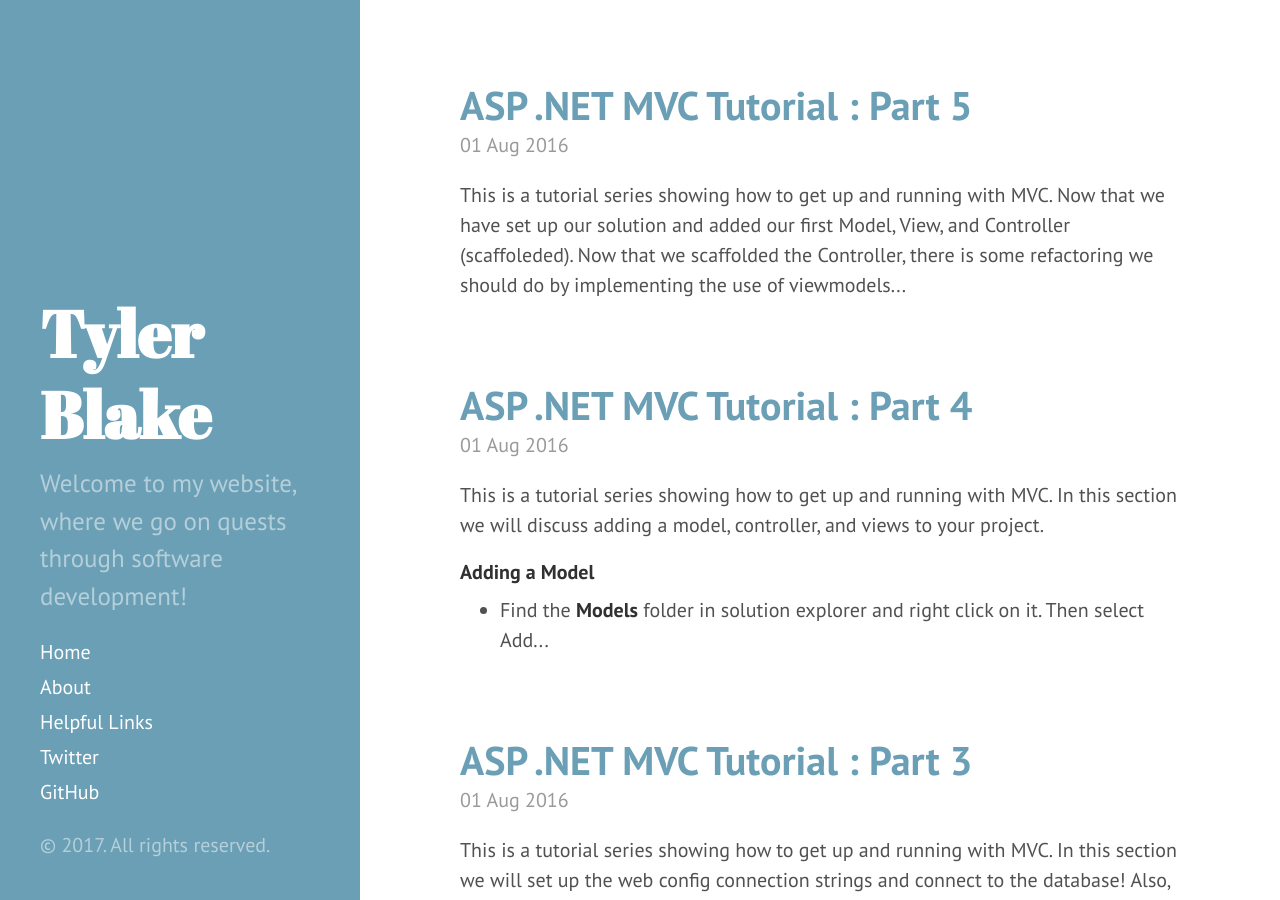
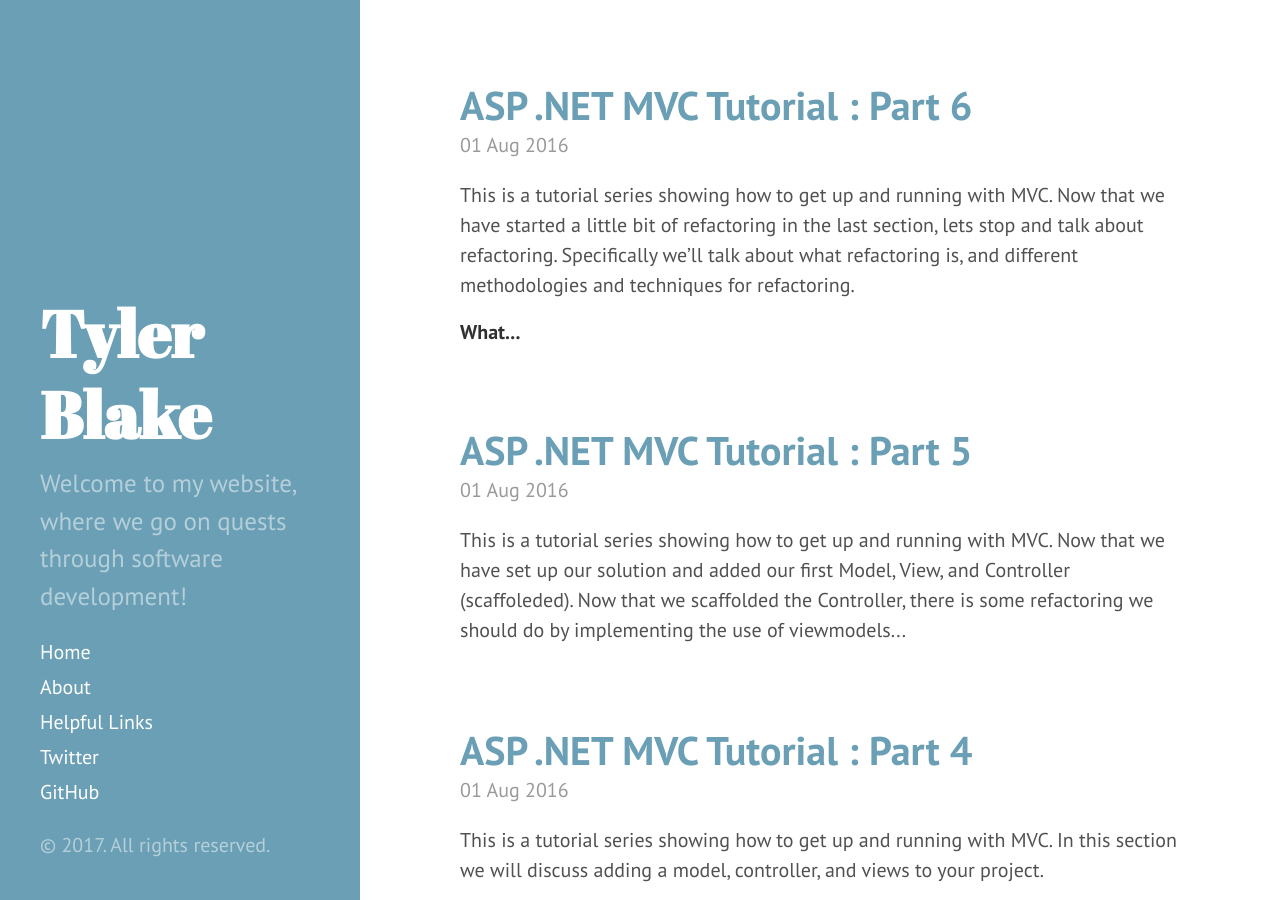
Before and after one commit to tylerablake/website, a Jekyll site: the page built from index.html, in a window 1280 px wide and 900 px high. Built offline with Jekyll 4.4.1, drawn with Linux system fonts in a browser that asks for light colours; the list of posts is cut into pages by our own code.

Commit message:
added tutorial part 6, refactoring

```diff
--- /dev/null
+++ b/_posts/2016-08-01-mvc-tutorial-part6.md
@@ -0,0 +1,36 @@
+---
+layout: post
+title: ASP .NET MVC Tutorial &#58 Part 6
+---
+
+This is a tutorial series showing how to get up and running with MVC.
+Now that we have started a little bit of refactoring in the last section, lets stop and talk about refactoring.
+Specifically we'll talk about what refactoring is, and different methodologies and techniques for refactoring.
+
+##### What is a refactoring?
+* To keep it simple, Refactoring is the process of visiting existing code and improving it.. simple as that. For example whether you are improving it for readability for newer team members, or improving performance of code, both are refactoring.
+
+##### Types of Refactoring
+* Comprehension - This is when you are refactoring code because it is hard to read or understand.
+* Prepatory - This is when you are determining on the best way to implement a feature before marking it as "complete".
+* Planned - Team refactoring, this **shouldn't** happen, refactoring should be continuously done by each developer, so group refactoring shouldn't be needed.
+
+#### Refactoring Triggers and Matching Type of Refactoring
+* If you hear or think one of the following when reviewing code then you should probably refactor:
+
+* "I don't understand..." - Comprehension Refactoring
+* "We should have done it this way" - Prepatory Refactoring
+* To be continued...
+
+##### Refactoring Methodologies/Principles
+* Litter Pick Up Refactoring or Boy Scout Principle - Leave code better than when you found it.
+* To be continued...
+
+
+##### Notes/References
+* Here are a few references for you to look into for more refactoring knowledge.
+* Martin Fowler - Refactoring (book)
+* To be continued...
+
+
+#### See you in the next part of this tutorial!
```
Also changed, not shown: _posts/2016-08-01-mvc-tutorial-part5.md (+2 -1 lines), 10 other files.
